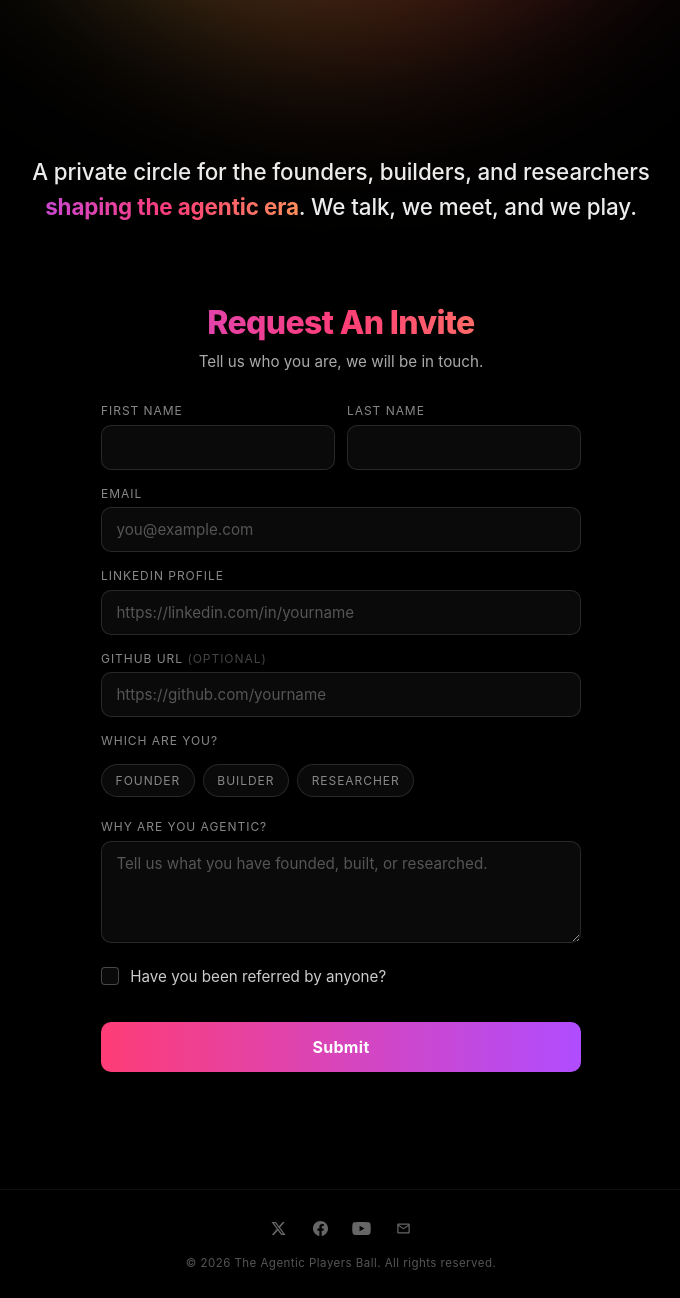
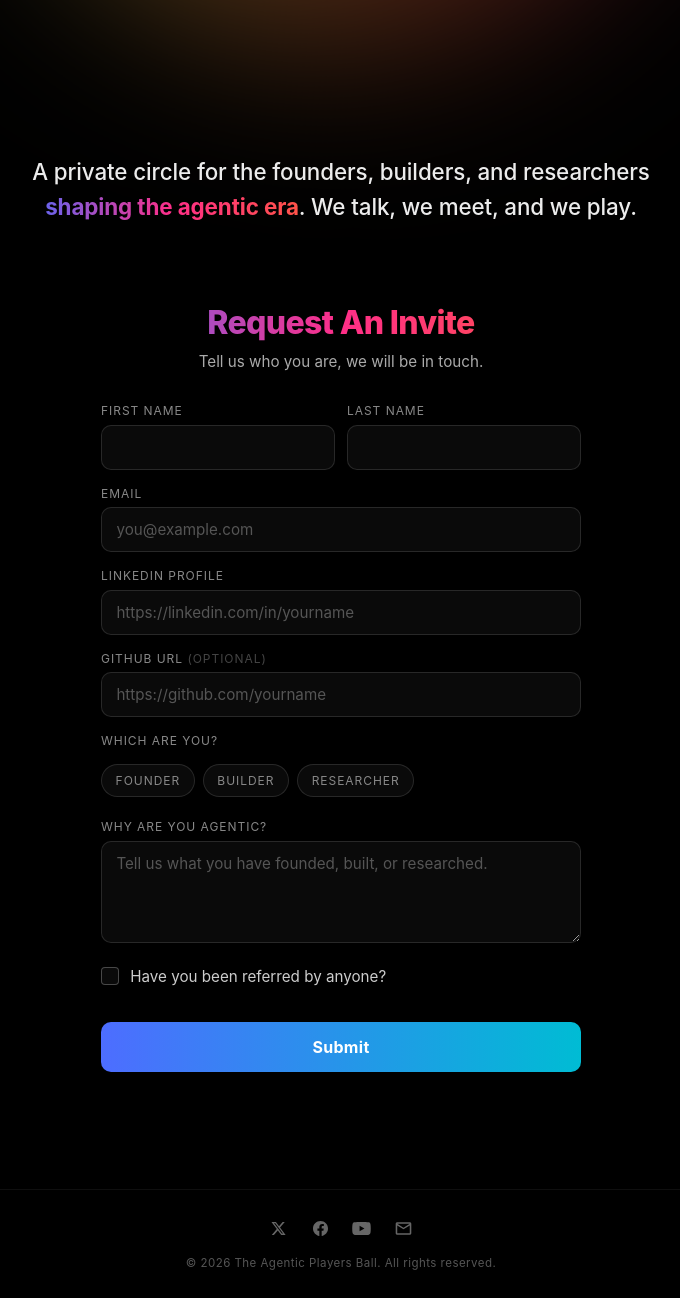
Before and after one commit to GuiseBule/agenticplayers, a plain HTML site: page index.html in a window 1280 px wide. Shown: the part 709-2007 px from the top of the page, without its empty margins (299-979 px from the left). Drawn offline with Linux system fonts and the light colour scheme.

Commit message:
Tune palette to disco ball + blue submit button, scale email icon up

```diff
--- a/index.html
+++ b/index.html
@@ -166,7 +166,7 @@
     line-height: 1.25;
     padding-bottom: 0.15em;
     margin-bottom: 0.6rem;
-    background: linear-gradient(90deg, #ff3d77, #ffb84d, #4dc3ff, #b04dff, #ff3d77);
+    background: linear-gradient(90deg, #ff2e88, #ff5a3c, #ffb800, #00bcd4, #4d6dff, #ff2e88);
     background-size: 300% 100%;
     -webkit-background-clip: text;
     background-clip: text;
@@ -211,9 +211,10 @@
   }
 
   .socials a:hover { transform: translateY(-2px); }
-  .socials a svg { width: 15px; height: 15px; fill: currentColor; }
+  .socials a svg { width: 15px; height: 15px; fill: currentColor; display: block; }
   .socials a.yt svg { transform: scale(1.25); transform-origin: center; }
   .socials a.x svg  { transform: scale(1.05); transform-origin: center; }
+  .socials a.em svg { transform: scale(1.25); transform-origin: center; }
 
   .socials a.x:hover  { color: #fff; }
   .socials a.fb:hover { color: #4267B2; }
@@ -255,7 +256,7 @@
   .intro p:last-child { margin-bottom: 0; }
 
   .intro .accent {
-    background: linear-gradient(90deg, #ff3d77, #ffb84d, #4dc3ff, #b04dff, #ff3d77);
+    background: linear-gradient(90deg, #ff2e88, #ff5a3c, #ffb800, #00bcd4, #4d6dff, #ff2e88);
     background-size: 300% 100%;
     -webkit-background-clip: text;
     background-clip: text;
@@ -287,7 +288,7 @@
     padding-bottom: 0.1em;
     margin-bottom: 0.4rem;
     text-align: center;
-    background: linear-gradient(90deg, #ff3d77, #ffb84d, #4dc3ff, #b04dff, #ff3d77);
+    background: linear-gradient(90deg, #ff2e88, #ff5a3c, #ffb800, #00bcd4, #4d6dff, #ff2e88);
     background-size: 300% 100%;
     -webkit-background-clip: text;
     background-clip: text;
@@ -473,7 +474,7 @@
     font-weight: 700;
     letter-spacing: 0.02em;
     color: #fff;
-    background: linear-gradient(90deg, #ff3d77, #b04dff, #4dc3ff, #ff3d77);
+    background: linear-gradient(90deg, #4d6dff, #00bcd4, #4dc3ff, #4d6dff);
     background-size: 300% 100%;
     border: none;
     border-radius: 10px;
@@ -485,7 +486,7 @@
   .submit:hover {
     transform: translateY(-1px);
     background-position: 100% 50%;
-    box-shadow: 0 12px 28px rgba(255, 80, 180, 0.25);
+    box-shadow: 0 12px 28px rgba(77, 109, 255, 0.3);
   }
 
   .submit:active { transform: translateY(0); }
```
